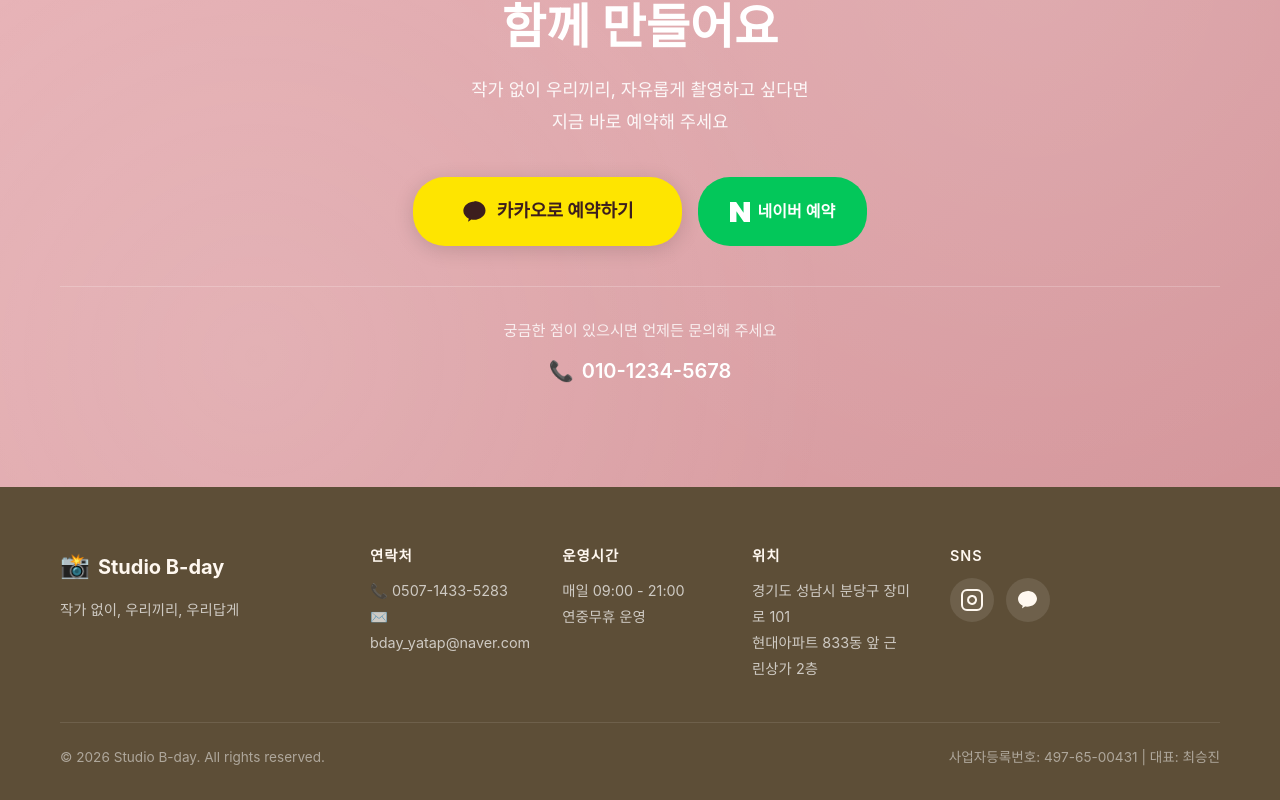
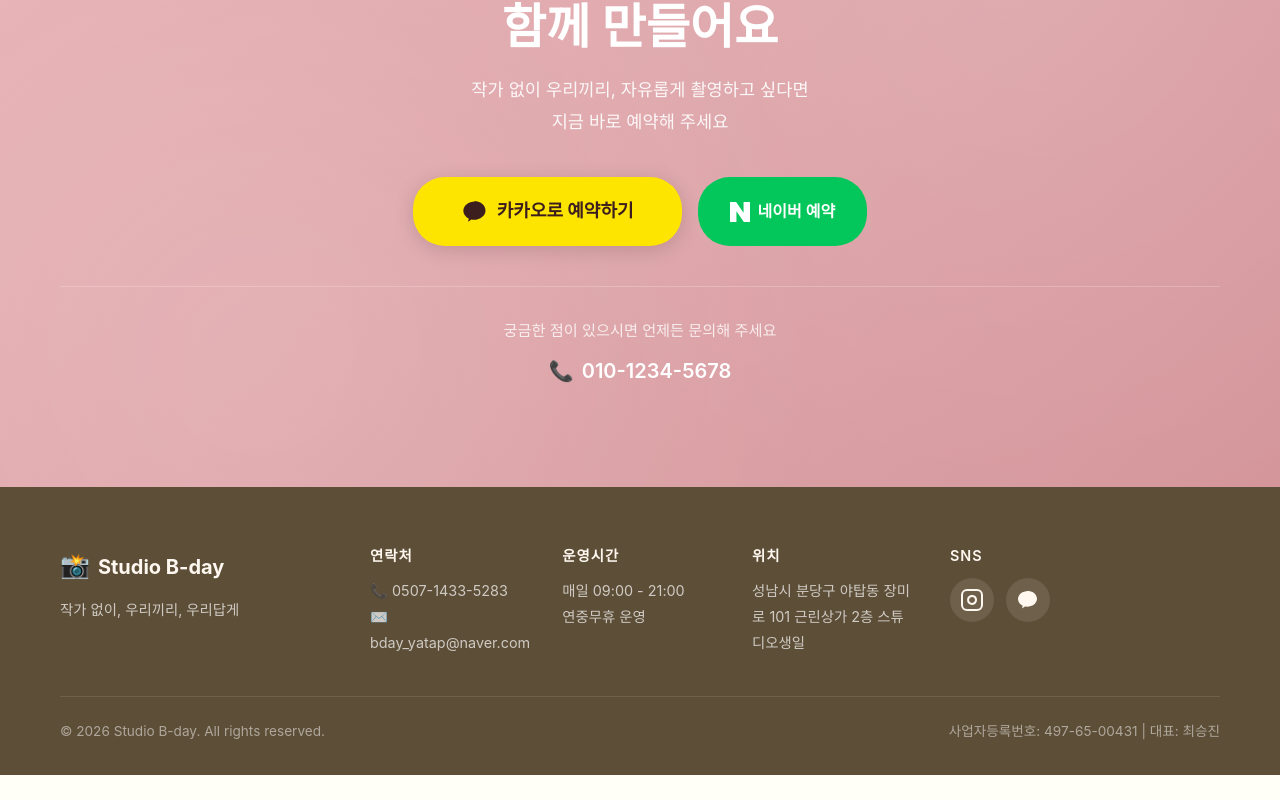
Before and after one commit to digitaltulbo/bdaystudio_homepage, a Next.js app: page / in a window 1280 px wide. Shown: the part 6989-7789 px from the top of the page. After the commit the page ends 7764 px from the top, so only its background shows below. Built offline with nearby package versions, Linux system fonts and the light colour scheme; a web font is replaced by a local one.

Commit message:
Update footer address for test deployment

```diff
--- a/components/Footer.js
+++ b/components/Footer.js
@@ -30,8 +30,7 @@ export default function Footer() {
 
                         <div className={styles.infoGroup}>
                             <h4>위치</h4>
-                            <p>경기도 성남시 분당구 장미로 101</p>
-                            <p>현대아파트 833동 앞 근린상가 2층</p>
+                            <p>성남시 분당구 야탑동 장미로 101 근린상가 2층 스튜디오생일</p>
                         </div>
                     </div>
 
```
